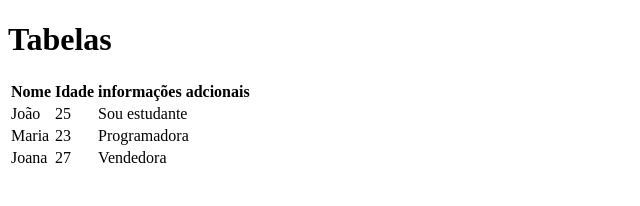
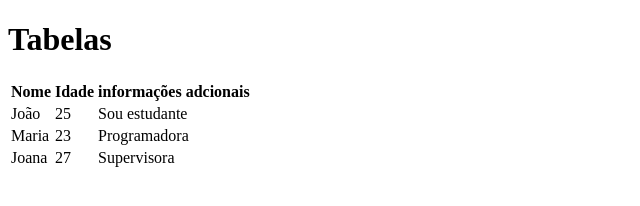
Before and after one commit to EmilleChaves/aula-tabela, a plain HTML site: page index.html in a window 1280 px wide. Shown: the full height of the page, 0-640 px from the left. Drawn offline with Linux system fonts and the light colour scheme.

Commit message:
Alterado de vendedora, para supervisora

```diff
--- a/index.html
+++ b/index.html
@@ -28,7 +28,7 @@
       <tr>
         <td>Joana</td>
         <td>27</td>
-        <td>Vendedora</td>
+        <td>Supervisora</td>
       </tr>
     </table>
   </body>
```
